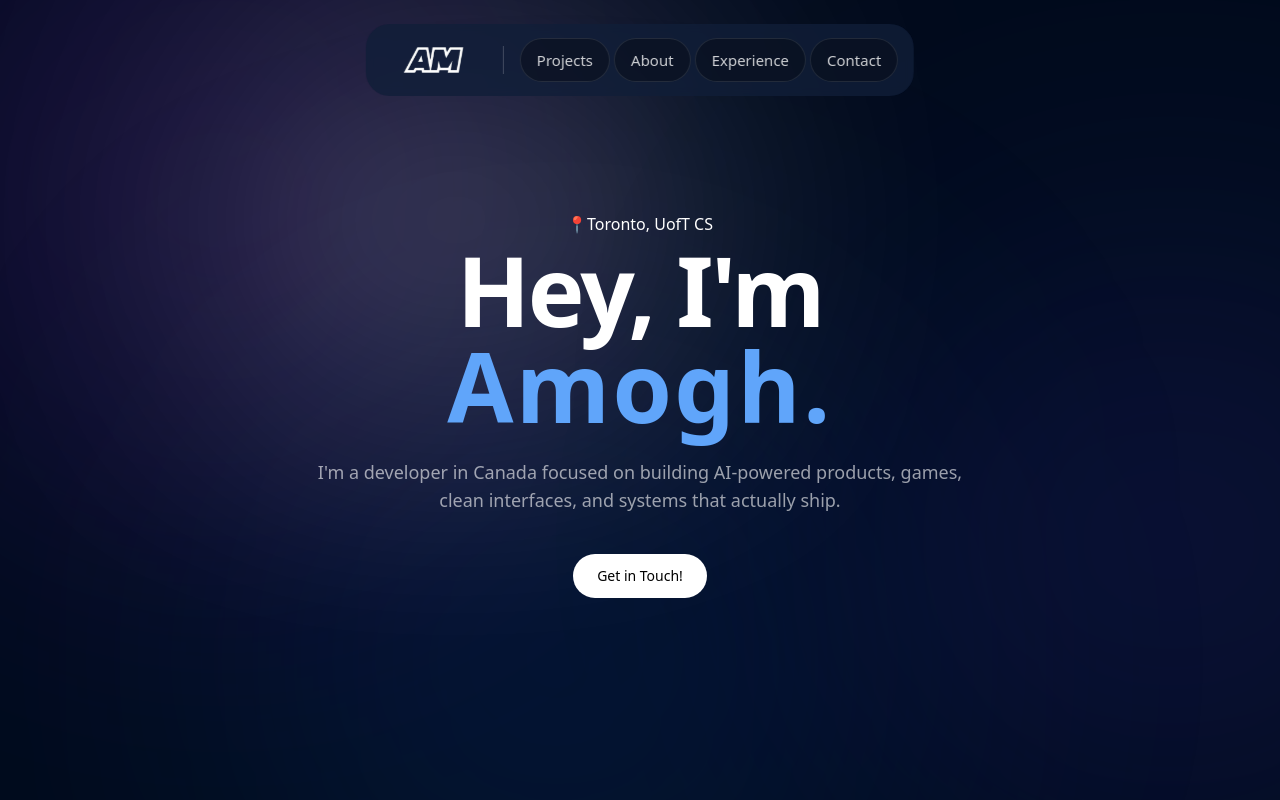
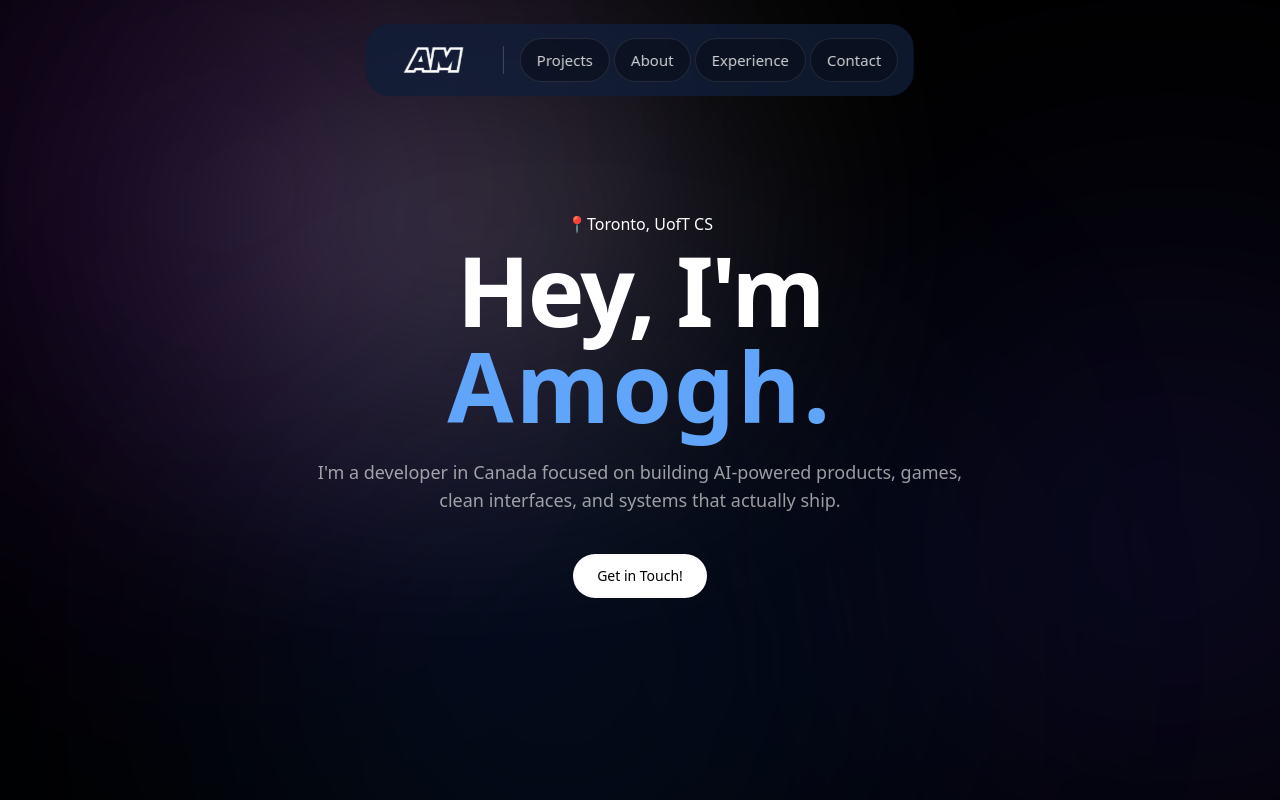
Before and after one commit to AmoghMerudi/my-website, a React (Vite) app: page / in a window 1280 px wide. Shown: the top 800 px of the page. Built offline with nearby package versions, Linux system fonts and the light colour scheme.

Commit message:
final touches

```diff
--- a/src/components/Footer.tsx
+++ b/src/components/Footer.tsx
@@ -1,6 +1,6 @@
 export default function Footer() {
   return (
-    <footer className="px-6 py-10 {/**border-t border-white/10*}">
+    <footer className="px-6 py-10 bg-transparent">
       <div className="max-w-5xl mx-auto flex flex-col md:flex-row items-center justify-between gap-6">
 
         <div className="text-center md:text-left">
--- a/src/index.css
+++ b/src/index.css
@@ -7,7 +7,7 @@ html, body, #root{
 }
 
 body{
-  background-color: #010b1c;
+  background-color: #000000;
   color: white
 }
 
--- a/src/sections/Hero.tsx
+++ b/src/sections/Hero.tsx
@@ -6,7 +6,6 @@ export default function Hero(){
             id="hero"
             className="relative min-h-screen flex items-center justify-center px-6 overflow-hidden"
         >
-            {/* Hero white ambient lights */}
             <div className="absolute inset-0 -z-10 pointer-events-none">
               <div
                 className="
```
